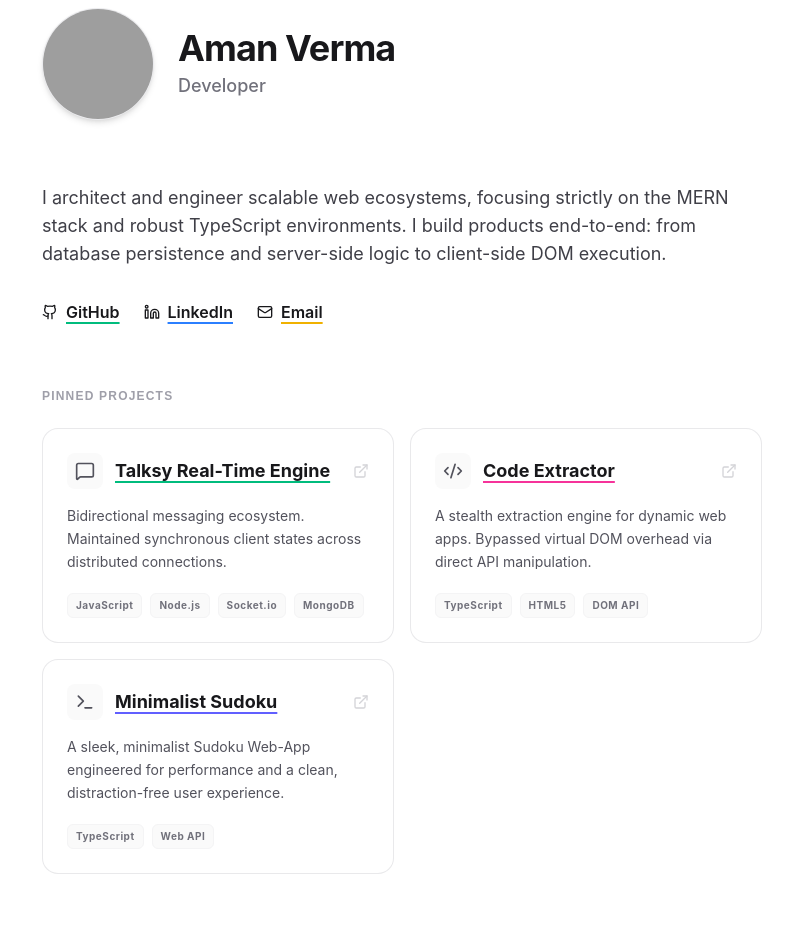
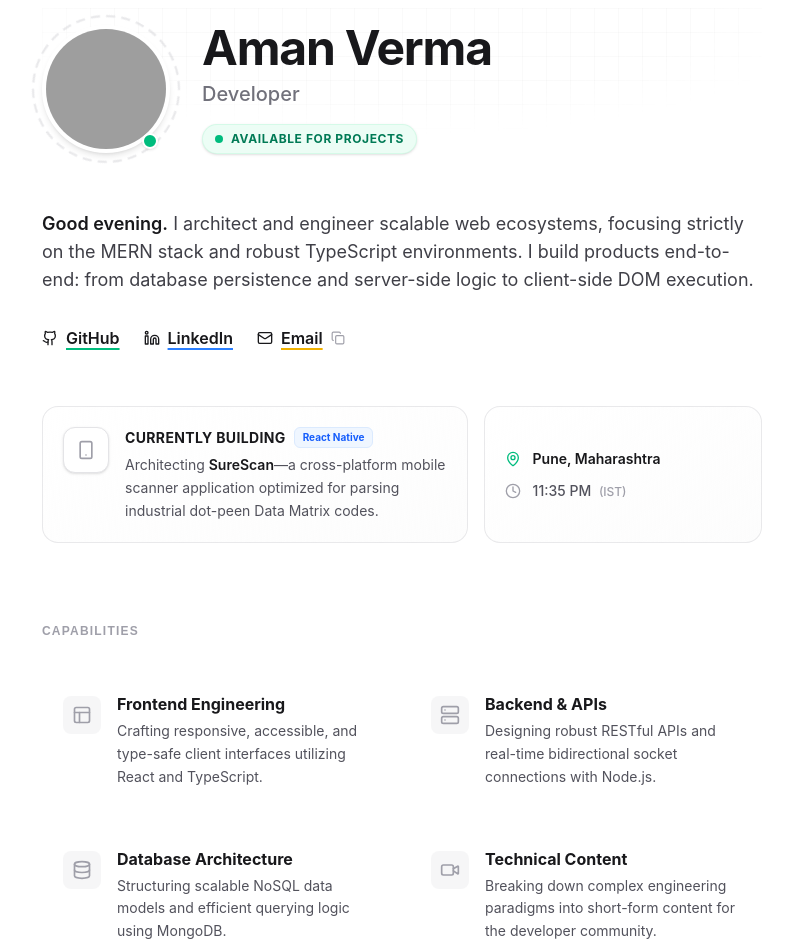
Before and after one commit to amanvite/amanvite.github.io, a React (Vite) app: page / in a window 1280 px wide. Shown: the part 120-1072 px from the top of the page, without its empty margins (238-1031 px from the left). Built offline with nearby package versions, Linux system fonts and the light colour scheme; grey boxes are pictures that could not be loaded.

Commit message:
UI changed

```diff
--- a/src/pages/Home.tsx
+++ b/src/pages/Home.tsx
@@ -1,41 +1,130 @@
 import { useState, useEffect } from 'react';
-import { ExternalLink, ArrowRight } from 'lucide-react';
+import { ExternalLink, ArrowRight, Layout, Server, Database, Video, Copy, CheckCircle2, Smartphone, MapPin, Clock, ArrowUpRight } from 'lucide-react';
 import { Link } from 'react-router-dom';
 import { GithubIcon, LinkedinIcon, MailIcon } from '../components/Icons';
 import { PROJECTS, BLOG_POSTS } from '../data';
 
+const CAPABILITIES = [
+  {
+    id: 'cap1',
+    title: 'Frontend Engineering',
+    description: 'Crafting responsive, accessible, and type-safe client interfaces utilizing React and TypeScript.',
+    icon: <Layout className="w-5 h-5" />
+  },
+  {
+    id: 'cap2',
+    title: 'Backend & APIs',
+    description: 'Designing robust RESTful APIs and real-time bidirectional socket connections with Node.js.',
+    icon: <Server className="w-5 h-5" />
+  },
+  {
+    id: 'cap3',
+    title: 'Database Architecture',
+    description: 'Structuring scalable NoSQL data models and efficient querying logic using MongoDB.',
+    icon: <Database className="w-5 h-5" />
+  },
+  {
+    id: 'cap4',
+    title: 'Technical Content',
+    description: 'Breaking down complex engineering paradigms into short-form content for the developer community.',
+    icon: <Video className="w-5 h-5" />
+  }
+];
+
 export default function Home() {
   const [isMounted, setIsMounted] = useState(false);
+  const [greeting, setGreeting] = useState("Hello");
+  const [copied, setCopied] = useState(false);
+  const [time, setTime] = useState("");
 
   useEffect(() => {
     setIsMounted(true);
+
+    // Dynamic Time-based Greeting
+    const hour = new Date().getHours();
+    if (hour < 12) setGreeting("Good morning");
+    else if (hour < 18) setGreeting("Good afternoon");
+    else setGreeting("Good evening");
+
+    // Live Pune Time Clock
+    const updateTime = () => {
+      const formatter = new Intl.DateTimeFormat('en-US', {
+        timeZone: 'Asia/Kolkata',
+        hour: 'numeric',
+        minute: '2-digit',
+        hour12: true
+      });
+      setTime(formatter.format(new Date()));
+    };
+    updateTime();
+    const interval = setInterval(updateTime, 60000); // Update every minute
+    return () => clearInterval(interval);
   }, []);
 
+  const handleCopyEmail = (e: React.MouseEvent) => {
+    e.preventDefault();
+    navigator.clipboard.writeText("info.amanvite@gmail.com");
+    setCopied(true);
+    setTimeout(() => setCopied(false), 2000);
+  };
+
   return (
-    <div className={`transition-all duration-700 ease-out ${isMounted ? 'opacity-100 translate-y-0' : 'opacity-0 translate-y-4'}`}>
+    <div className={`relative transition-all duration-1000 ease-out ${isMounted ? 'opacity-100 translate-y-0' : 'opacity-0 translate-y-4'}`}>
 
-      {/* Horizontal Header Layout */}
-      <header className="mb-16 flex items-center gap-5 md:gap-6">
-        <img
-          src="https://github.com/amanvite.png"
-          alt="Aman Verma"
-          className="w-28 h-28 rounded-full object-cover shadow-md hover:scale-105 transition-transform cursor-default shrink-0 bg-zinc-100 border border-zinc-200/50"
-        />
+      {/* Background Architectural Mesh (Only in header area) */}
+      <div className="absolute top-0 left-0 right-0 h-64 bg-[linear-gradient(to_right,#8080800a_1px,transparent_1px),linear-gradient(to_bottom,#8080800a_1px,transparent_1px)] bg-[size:24px_24px] -z-10 [mask-image:radial-gradient(ellipse_60%_50%_at_50%_0%,#000_70%,transparent_100%)]"></div>
+
+      {/* Horizontal Header Layout with Radar Avatar */}
+      <header className="mb-14 flex items-center gap-6 md:gap-8 pt-4">
+
+        {/* Animated Profile Picture Feature */}
+        <div className="relative group shrink-0">
+          {/* Rotating dashed SVG ring */}
+          <div className="absolute -inset-3 animate-[spin_10s_linear_infinite] opacity-50 group-hover:opacity-100 transition-opacity duration-500">
+            <svg viewBox="0 0 100 100" className="w-full h-full text-zinc-300">
+              <circle cx="50" cy="50" r="48" fill="none" stroke="currentColor" strokeWidth="1.5" strokeDasharray="6 4" />
+            </svg>
+          </div>
+          {/* Gradient Glow on Hover */}
+          <div className="absolute -inset-1 bg-gradient-to-r from-emerald-500 to-blue-500 rounded-full blur opacity-0 group-hover:opacity-30 transition duration-700"></div>
+
+          <img
+            src="https://github.com/amanvite.png"
+            alt="Aman Verma"
+            className="relative w-28 h-28 md:w-32 md:h-32 rounded-full object-cover shadow-md bg-zinc-100 border-4 border-white z-10"
+          />
+          {/* Online Status Dot overlay */}
+          <div className="absolute bottom-1 right-3 w-4 h-4 bg-emerald-500 border-2 border-white rounded-full z-20 shadow-sm"></div>
+        </div>
+
         <div>
-          <h1 className="text-3xl md:text-4xl font-bold text-zinc-900 tracking-tight mb-1 transition-colors">
+          <h1 className="text-3xl md:text-5xl font-bold text-zinc-900 tracking-tight mb-2 transition-colors">
             Aman Verma
           </h1>
-          <p className="text-lg text-zinc-500 font-medium flex items-center gap-2 transition-colors">
+          <p className="text-lg md:text-xl text-zinc-500 font-medium flex items-center gap-2 transition-colors mb-4">
             Developer
           </p>
+
+          {/* Live Status Badge */}
+          <div className="flex items-center gap-2 w-fit px-3 py-1.5 bg-emerald-50 border border-emerald-100/80 rounded-full shadow-sm">
+            <div className="relative flex h-2 w-2">
+              <span className="animate-ping absolute inline-flex h-full w-full rounded-full bg-emerald-400 opacity-75"></span>
+              <span className="relative inline-flex rounded-full h-2 w-2 bg-emerald-500"></span>
+            </div>
+            <span className="text-[10px] md:text-xs font-bold text-emerald-700 tracking-wider uppercase">
+              Available for projects
+            </span>
+          </div>
         </div>
       </header>
 
-      <section className="mb-16 text-zinc-700 leading-relaxed transition-colors">
-        <p className="text-base md:text-lg">
-          I architect and engineer scalable web ecosystems, focusing strictly on the MERN stack and robust TypeScript environments. I build products end-to-end: from database persistence and server-side logic to client-side DOM execution.
+      {/* Bio & Social Actions Section */}
+      <section className="mb-14 text-zinc-700 leading-relaxed transition-colors">
+        <p className="text-base md:text-lg mb-6">
+          <span className="font-semibold text-zinc-900">{greeting}.</span> I architect and engineer scalable web ecosystems, focusing strictly on the MERN stack and robust TypeScript environments. I build products end-to-end: from database persistence and server-side logic to client-side DOM execution.
         </p>
 
+        {/* Restored Original Social Links Structure */}
         <div className="flex flex-wrap items-center gap-6 mt-8 text-sm md:text-base font-semibold">
           <a href="https://github.com/amanvite" target="_blank" rel="noreferrer" className="flex items-center text-zinc-900 underline decoration-emerald-500 decoration-2 underline-offset-4 hover:text-zinc-600 transition-colors">
             <GithubIcon className="w-4 h-4 mr-2 text-zinc-900" /> GitHub
@@ -43,12 +132,77 @@ export default function Home() {
           <a href="https://www.linkedin.com/in/amanvite/" target="_blank" rel="noreferrer" className="flex items-center text-zinc-900 underline decoration-blue-500 decoration-2 underline-offset-4 hover:text-zinc-600 transition-colors">
             <LinkedinIcon className="w-4 h-4 mr-2 text-zinc-900" /> LinkedIn
           </a>
-          <a href="mailto:info.amanvite@gmail.com" className="flex items-center text-zinc-900 underline decoration-yellow-500 decoration-2 underline-offset-4 hover:text-zinc-600 transition-colors">
-            <MailIcon className="w-4 h-4 mr-2 text-zinc-900" /> Email
-          </a>
+          <button
+            onClick={handleCopyEmail}
+            className="flex items-center text-zinc-900 underline decoration-yellow-500 decoration-2 underline-offset-4 hover:text-zinc-600 transition-colors cursor-pointer group"
+          >
+            <MailIcon className="w-4 h-4 mr-2 text-zinc-900" />
+            Email
+            <span className="ml-2 inline-flex items-center text-zinc-400 group-hover:text-zinc-600">
+              {copied ? <CheckCircle2 className="w-3.5 h-3.5 text-emerald-500" /> : <Copy className="w-3.5 h-3.5" />}
+            </span>
+          </button>
         </div>
       </section>
 
+      {/* DASHBOARD: Currently Building & Environment Grid */}
+      <section className="mb-20 grid grid-cols-1 md:grid-cols-5 gap-4">
+
+        {/* Currently Building (Spans 3 cols) */}
+        <div className="md:col-span-3 p-5 border border-zinc-200/80 bg-gradient-to-br from-white to-zinc-50/50 rounded-2xl flex items-start gap-4 hover:shadow-md transition-shadow group">
+          <div className="p-3 bg-white border border-zinc-200 rounded-xl text-zinc-400 shrink-0 shadow-sm group-hover:text-blue-500 transition-colors">
+            <Smartphone className="w-5 h-5" />
+          </div>
+          <div>
+            <div className="flex items-center gap-2 mb-1.5">
+              <h3 className="font-bold text-sm text-zinc-900 uppercase tracking-wide">Currently Building</h3>
+              <span className="px-2 py-0.5 bg-blue-50 text-blue-600 text-[10px] font-bold rounded-md border border-blue-100">React Native</span>
+            </div>
+            <p className="text-sm text-zinc-600 leading-relaxed">
+              Architecting <strong className="text-zinc-900 font-semibold">SureScan</strong>—a cross-platform mobile scanner application optimized for parsing industrial dot-peen Data Matrix codes.
+            </p>
+          </div>
+        </div>
+
+        {/* Environment / Location (Spans 2 cols) */}
+        <div className="md:col-span-2 p-5 border border-zinc-200/80 bg-gradient-to-br from-white to-zinc-50/50 rounded-2xl flex flex-col justify-center gap-3 hover:shadow-md transition-shadow">
+          <div className="flex items-center gap-3 text-zinc-600">
+            <MapPin className="w-4 h-4 text-emerald-500" />
+            <span className="text-sm font-semibold text-zinc-900">Pune, Maharashtra</span>
+          </div>
+          <div className="flex items-center gap-3 text-zinc-600">
+            <Clock className="w-4 h-4 text-zinc-400" />
+            <span className="text-sm font-medium">{time} <span className="text-zinc-400 text-xs ml-1">(IST)</span></span>
+          </div>
+        </div>
+      </section>
+
+      {/* Capabilities Section */}
+      <section className="mb-20">
+        <h2
+          className="text-xs font-bold uppercase tracking-widest text-zinc-400 mb-8 transition-colors"
+          style={{ fontFamily: '"Maddison", sans-serif' }}
+        >
+          Capabilities
+        </h2>
+        <div className="grid grid-cols-1 md:grid-cols-2 gap-4">
+          {CAPABILITIES.map((cap) => (
+            <div key={cap.id} className="group p-5 rounded-2xl border border-transparent hover:border-zinc-200/80 hover:bg-zinc-50/50 transition-all flex gap-4">
+              <div className="mt-1 p-2 bg-zinc-100/80 rounded-lg text-zinc-400 group-hover:text-zinc-900 group-hover:bg-white group-hover:shadow-sm transition-all shrink-0 h-fit border border-transparent group-hover:border-zinc-200/50">
+                {cap.icon}
+              </div>
+              <div>
+                <h3 className="font-bold text-base text-zinc-900 mb-1">{cap.title}</h3>
+                <p className="text-sm text-zinc-600 leading-relaxed">
+                  {cap.description}
+                </p>
+              </div>
+            </div>
+          ))}
+        </div>
+      </section>
+
+      {/* Pinned Projects */}
       <section className="mb-20">
         <h2
           className="text-xs font-bold uppercase tracking-widest text-zinc-400 mb-6 transition-colors"
@@ -63,25 +217,28 @@ export default function Home() {
               href={project.link}
               target="_blank"
               rel="noreferrer"
-              className="group block p-6 bg-white border border-zinc-200/80 rounded-2xl hover:border-zinc-300 hover:shadow-md transition-all duration-300"
+              className="group block p-6 bg-white border border-zinc-200/80 rounded-2xl hover:border-zinc-300 hover:shadow-xl hover:shadow-zinc-200/40 hover:-translate-y-1 transition-all duration-300 ease-out relative overflow-hidden"
             >
-              <div className="flex items-center justify-between mb-4">
+              {/* Subtle tech grid background on hover */}
+              <div className="absolute inset-0 bg-[linear-gradient(to_right,#80808012_1px,transparent_1px),linear-gradient(to_bottom,#80808012_1px,transparent_1px)] bg-[size:14px_24px] opacity-0 group-hover:opacity-100 transition-opacity"></div>
+
+              <div className="relative z-10 flex items-center justify-between mb-4">
                 <div className="flex items-center gap-3">
-                  <div className="p-2 bg-zinc-50 rounded-lg text-zinc-600 group-hover:bg-zinc-100 transition-colors">
+                  <div className="p-2 bg-zinc-50 rounded-lg text-zinc-600 group-hover:bg-zinc-100 transition-colors border border-zinc-100 group-hover:border-zinc-200">
                     {project.icon}
                   </div>
                   <h3 className={`font-bold text-lg text-zinc-900 transition-colors underline ${project.linkColor} decoration-2 underline-offset-4 group-hover:opacity-80`}>
                     {project.title}
                   </h3>
                 </div>
-                <ExternalLink className="w-4 h-4 text-zinc-300 group-hover:text-zinc-900 transition-colors" />
+                <ArrowUpRight className="w-5 h-5 text-zinc-300 group-hover:text-zinc-900 group-hover:translate-x-0.5 group-hover:-translate-y-0.5 transition-all" />
               </div>
-              <p className="text-sm text-zinc-600 leading-relaxed mb-6 h-16 line-clamp-3 transition-colors">
+              <p className="relative z-10 text-sm text-zinc-600 leading-relaxed mb-6 h-16 line-clamp-3 transition-colors">
                 {project.description}
               </p>
-              <div className="flex flex-wrap gap-2">
+              <div className="relative z-10 flex flex-wrap gap-2">
                 {project.tech.map(t => (
-                  <span key={t} className="px-2 py-1 bg-zinc-50 border border-zinc-100 text-zinc-500 text-[10px] font-bold tracking-wider rounded-md transition-colors">
+                  <span key={t} className="px-2 py-1 bg-zinc-50 border border-zinc-100 text-zinc-500 text-[10px] font-bold tracking-wider rounded-md transition-colors group-hover:bg-white group-hover:border-zinc-200/80">
                     {t}
                   </span>
                 ))}
@@ -91,8 +248,9 @@ export default function Home() {
         </div>
       </section>
 
+      {/* BlogPost */}
       <section className="mb-20">
-        <div className="flex items-center justify-between mb-6">
+        <div className="flex items-center justify-between mb-8">
           <h2
             className="text-xs font-bold uppercase tracking-widest text-zinc-400 transition-colors"
             style={{ fontFamily: '"Maddison", sans-serif' }}
@@ -109,7 +267,7 @@ export default function Home() {
             <Link
               key={post.id}
               to={`/blog/${post.id}`}
-              className="group py-6 border-t border-zinc-100 first:border-t-0 flex flex-col md:flex-row md:items-baseline gap-2 md:gap-8 transition-all"
+              className="group py-6 border-t border-zinc-100 first:border-t-0 flex flex-col md:flex-row md:items-baseline gap-2 md:gap-8 transition-all hover:bg-zinc-50/50 -mx-4 px-4 rounded-xl"
             >
               <span className="text-sm font-semibold text-zinc-400 shrink-0 md:w-32">{post.date}</span>
               <div>
```
